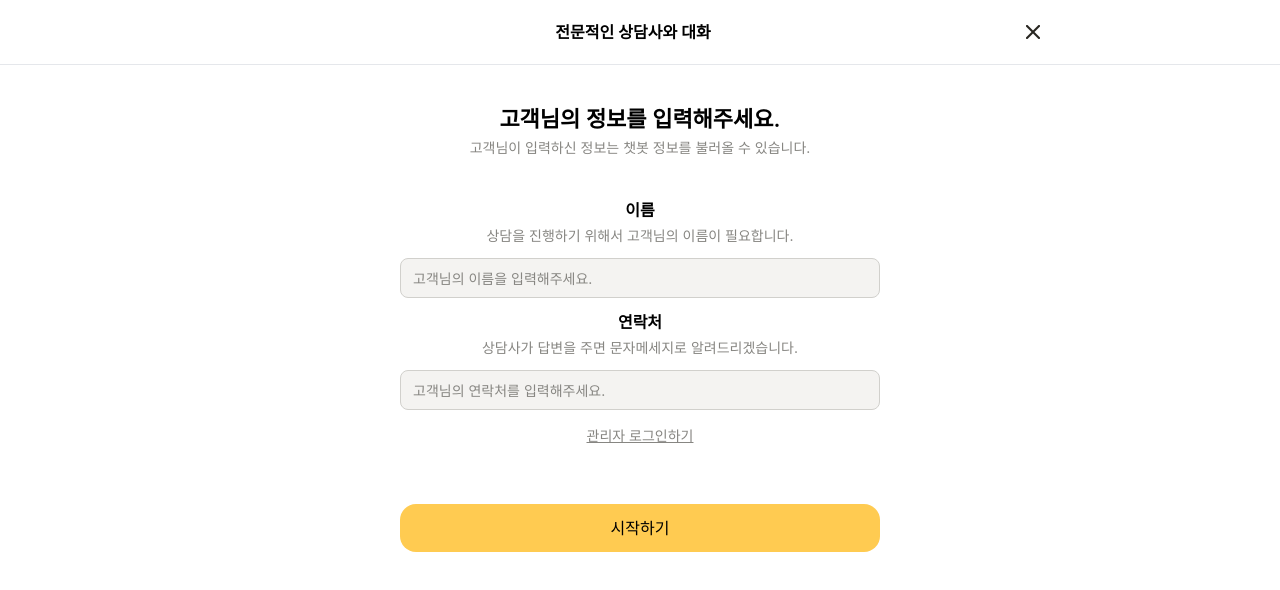
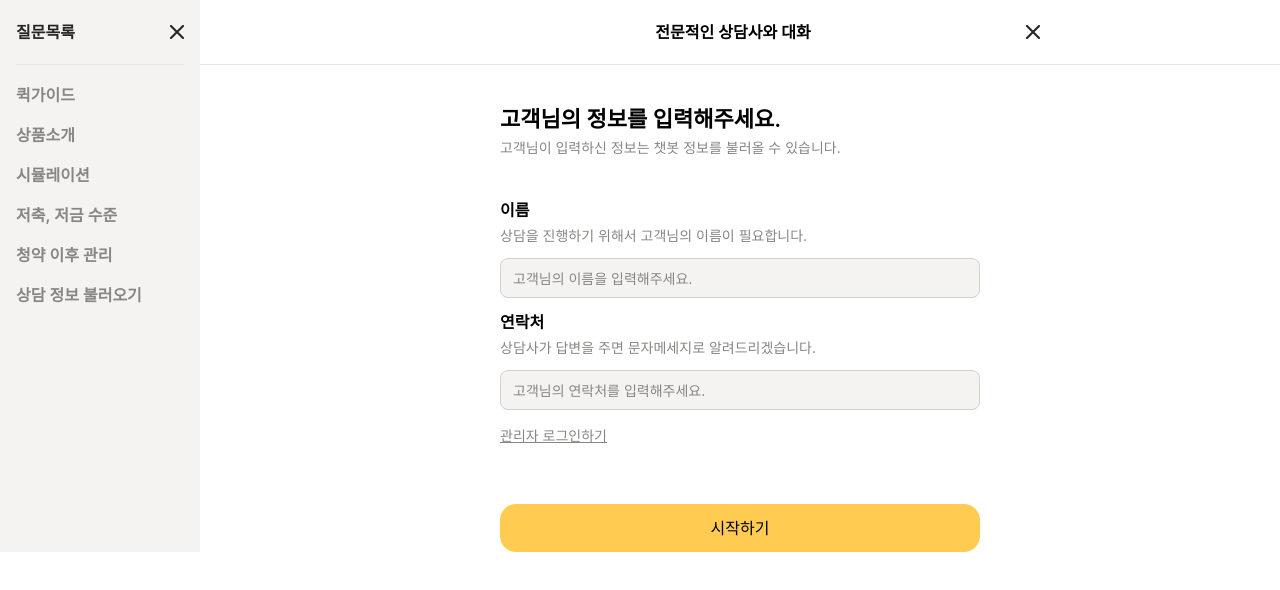
Before and after one commit to kimhyunkyuo/ChatvBot, a React (Create React App) app: page / in a window 1280 px wide. Both pictures are taken after a click on the button "시작하기". Shown: the top 590 px of the page. Built offline with nearby package versions, Linux system fonts and the light colour scheme.

Commit message:
Feat: 사이드메뉴바 UI 구현

```diff
--- a/src/App.css
+++ b/src/App.css
@@ -165,21 +165,6 @@ body {
 } */
 
 :root {
-  --colorN-1: #e70000;
-  --colorN-2: #fa7533;
-  --colorN-3: #21a549;
-  --colorN-4: #1060ff;
-  --colorN-5: #7543ff;
-  --colorN-6: #bb5abb;
-  --colorN-7: #ff8a8a;
-  --colorN-8: #e5ba00;
-  --colorN-9: #91b6ff;
-  --color-1: #ffb0b0;
-  --color-2: #fdcab0;
-  --color-3: #bbe8c9;
-  --color-4: #b5ceff;
-  --color-5: #d4c5ff;
-
   --Primary-Assistive: #ffe28a;
   --Primary-Normal: #ffcb51;
   --Primary-Strong: #fbb62d;
@@ -227,23 +212,6 @@ body {
   --Fill-Caution-Assistive: #fdc8c4;
   --Fill-Caution-Normal: #fcaca6;
   --Fill-Caution-Strong: #fa7f76;
-  --Caution-Heavy: #;
-  --Caution-Dark: #;
-  --Text-Assistive: #ffe28a;
-  --Text-Dark: #;
-  --Primary-DeepDark: #;
-  --Text-Strong: #;
-  --Text-Normal: #;
-  --Text-Heavy: #;
-  --Text-Assistive: #ffe28a;
-  --Text-Dark: #;
-  --Primary-DeepDark: #;
-  --Text-Strong: #;
-  --Text-Normal: #;
-  --Text-Heavy: #;
-  --Text-Assistive: #ffe28a;
-  --Text-Dark: #;
-  --Primary-DeepDark: #;
 }
 
 @media (prefers-reduced-motion: no-preference) {
--- a/src/components/LoginHeader.js
+++ /dev/null
@@ -1,58 +0,0 @@
-// import axios from "axios";
-import React, { useRef, useState } from "react";
-import { useNavigate } from "react-router-dom";
-import { useDispatch } from "react-redux";
-
-const Login = () => {
-  const email = useRef("");
-  const password = useRef(null);
-
-  const [myEmail, setMyEmail] = useState("");
-  const [myPassword, setMyPassword] = useState("");
-
-  return (
-    <div>
-      {/* <Navbar /> */}
-      <div className="flex h-[100vh] justify-center bg-LightMode-SectionBackground pt-[214px]">
-        <div className="h-[354px] w-[356px] rounded-md border border-Gray-scale-300 bg-white px-9 py-6">
-          <span
-            className="mb-6 flex cursor-default justify-center font-semibold"
-            style={{ fontSize: "17px" }}
-          >
-            로그인
-          </span>
-
-          <div>
-            <input
-              type="email"
-              ref={email}
-              onChange={(e) => setMyEmail(e.target.value)}
-              placeholder="이메일을 입력해주세요."
-              autoFocus
-              className="login_input_box"
-            />
-          </div>
-          <div>
-            <input
-              type="password"
-              ref={password}
-              onChange={(e) => setMyPassword(e.target.value)}
-              placeholder="비밀번호를 입력해주세요."
-              className="login_input_box my-3"
-            />
-            <div className="error_message mb-[14px] text-center text-xs font-bold text-Danger-600"></div>
-          </div>
-          <div className="mb-6 flex cursor-pointer justify-end text-xs"></div>
-
-          <div
-            className="signup_button border-primary-100 text-primary-100"
-          >
-            회원가입
-          </div>
-        </div>
-      </div>
-    </div>
-  );
-};
-
-export default Login;
--- /dev/null
+++ b/src/components/SideMenuBar.js
@@ -0,0 +1,56 @@
+import React, { useState, useEffect, useRef } from "react";
+
+const SideMenuBar = () => {
+  const [isMenuOpen, setIsMenuOpen] = useState(false);
+  const [showModal, setShowModal] = useState(false);
+  const [showSubMenus, setShowSubMenus] = useState(false);
+
+  const hamburger = process.env.PUBLIC_URL + "/hamburger.png";
+  const close_icon = process.env.PUBLIC_URL + "/close_button_14.png";
+
+  return (
+    <div className="">
+      <div
+        class={`left-0 top-0 px-2 ${
+          isMenuOpen ? "left-0 z-[20]" : "left-[-300px] z-[1]"
+        } bg-Background-Tertiary text-Text-Alternative flex h-full  max-w-[200px] flex-col duration-100 ease-in-out `}
+      >
+        <div class="relative my-5 flex h-6 items-center justify-between px-2">
+          <div
+            class="text-Text-Normal text-base font-semibold  "
+            onClick={() => {
+              setShowSubMenus(!showSubMenus);
+            }}
+          >
+            질문목록
+          </div>
+          <img src={close_icon} class="h-[14px] w-[14px]" />
+        </div>
+        <div class="px-2">
+          <hr class="mb-3" />
+        </div>
+        <div class="hover:text-Text-Normal hover:bg-Fill-Gray-Normal mb-1 flex h-[36px] w-[184px] items-center p-2 font-semibold ">
+          퀵가이드
+        </div>
+        <div class="hover:text-Text-Normal hover:bg-Fill-Gray-Normal mb-1 flex h-[36px] w-[184px] items-center p-2 font-semibold ">
+          상품소개
+        </div>
+        <div class="hover:text-Text-Normal hover:bg-Fill-Gray-Normal mb-1 flex h-[36px] w-[184px] items-center p-2 font-semibold ">
+          시뮬레이션
+        </div>
+
+        <div class="hover:text-Text-Normal hover:bg-Fill-Gray-Normal mb-1 flex h-[36px] w-[184px] items-center p-2 font-semibold ">
+          저축, 저금 수준
+        </div>
+        <div class="hover:text-Text-Normal hover:bg-Fill-Gray-Normal mb-1 flex h-[36px] w-[184px] items-center p-2 font-semibold ">
+          청약 이후 관리
+        </div>
+        <div class="hover:text-Text-Normal hover:bg-Fill-Gray-Normal mb-1 flex h-[36px] w-[184px] items-center p-2 font-semibold ">
+          상담 정보 불러오기
+        </div>
+      </div>
+    </div>
+  );
+};
+
+export default SideMenuBar;
--- a/src/pages/Login.js
+++ b/src/pages/Login.js
@@ -31,14 +31,14 @@ const Login = () => {
           <hr class="mb-10 h-1 w-full" />
           <div class="flex items-center justify-center">
             <body>
-              <div class="mb-2 text-[22px] font-semibold">
+              <div class="mb-2 flex text-[22px] font-semibold">
                 고객님의 정보를 입력해주세요.
               </div>
-              <div class="mb-10 text-sm font-normal text-[#878682]">
+              <div class="mb-10 flex text-sm font-normal text-[#878682]">
                 고객님이 입력하신 정보는 챗봇 정보를 불러올 수 있습니다.
               </div>
-              <div class="mb-1 text-base font-semibold">이름</div>
-              <div class="mb-3 text-sm font-normal text-[#878682]">
+              <div class="mb-1 flex text-base font-semibold">이름</div>
+              <div class="mb-3 flex text-sm font-normal text-[#878682]">
                 상담을 진행하기 위해서 고객님의 이름이 필요합니다.
               </div>
               <input
@@ -49,8 +49,8 @@ const Login = () => {
                 // autoFocus
                 class="h-10 w-[480px] rounded-lg border border-[#D1D0CC] bg-[#F4F3F1] p-3 text-sm font-normal text-[#878682]"
               />
-              <div class="mb-1 mt-3 text-base font-semibold">연락처</div>
-              <div class="mb-3 text-sm font-normal text-[#878682]">
+              <div class="mb-1 mt-3 flex text-base font-semibold">연락처</div>
+              <div class="mb-3 flex text-sm font-normal text-[#878682]">
                 상담사가 답변을 주면 문자메세지로 알려드리겠습니다.
               </div>
               <input
@@ -61,7 +61,7 @@ const Login = () => {
                 // autoFocus
                 class="h-10 w-[480px] rounded-lg border border-[#D1D0CC] bg-[#F4F3F1] p-3 text-sm font-normal text-[#878682]"
               />
-              <div class="mt-4 text-sm font-normal text-[#878682] underline ">
+              <div class="mt-4 flex text-sm font-normal text-[#878682] underline ">
                 관리자 로그인하기{" "}
               </div>
             </body>
--- a/src/pages/Main.js
+++ b/src/pages/Main.js
@@ -2,6 +2,7 @@
 import React, { useRef, useState } from "react";
 import { useNavigate } from "react-router-dom";
 import { useDispatch } from "react-redux";
+import SideMenuBar from "../components/SideMenuBar";
 
 const Main = () => {
   const name = useRef("");
@@ -14,9 +15,10 @@ const Main = () => {
 
   return (
     <div>
-      <div>
-        <div>
-          <div class="mx-auto flex h-[64px] w-[800px] items-center justify-between">
+      <div class="flex h-full w-full">
+        <SideMenuBar />
+        <div class="flex h-full w-full flex-col">
+          <header class="mx-auto flex h-[64px] w-[600px] items-center justify-between">
             <div></div>
             <div className="flex cursor-default items-center justify-center text-base font-semibold">
               전문적인 상담사와 대화
@@ -24,18 +26,18 @@ const Main = () => {
             <button>
               <img src={close_icon} />
             </button>
-          </div>
+          </header>
           <hr class="mb-10 h-1 w-full" />
           <div class="flex items-center justify-center">
             <body>
-              <div class="mb-2 text-[22px] font-semibold">
+              <div class="mb-2 flex text-[22px] font-semibold">
                 고객님의 정보를 입력해주세요.
               </div>
-              <div class="mb-10 text-sm font-normal text-[#878682]">
+              <div class="mb-10 flex text-sm font-normal text-[#878682]">
                 고객님이 입력하신 정보는 챗봇 정보를 불러올 수 있습니다.
               </div>
-              <div class="mb-1 text-base font-semibold">이름</div>
-              <div class="mb-3 text-sm font-normal text-[#878682]">
+              <div class="mb-1 flex text-base font-semibold">이름</div>
+              <div class="mb-3 flex text-sm font-normal text-[#878682]">
                 상담을 진행하기 위해서 고객님의 이름이 필요합니다.
               </div>
               <input
@@ -46,8 +48,8 @@ const Main = () => {
                 // autoFocus
                 class="h-10 w-[480px] rounded-lg border border-[#D1D0CC] bg-[#F4F3F1] p-3 text-sm font-normal text-[#878682]"
               />
-              <div class="mb-1 mt-3 text-base font-semibold">연락처</div>
-              <div class="mb-3 text-sm font-normal text-[#878682]">
+              <div class="mb-1 mt-3 flex text-base font-semibold">연락처</div>
+              <div class="mb-3 flex text-sm font-normal text-[#878682]">
                 상담사가 답변을 주면 문자메세지로 알려드리겠습니다.
               </div>
               <input
@@ -58,7 +60,7 @@ const Main = () => {
                 // autoFocus
                 class="h-10 w-[480px] rounded-lg border border-[#D1D0CC] bg-[#F4F3F1] p-3 text-sm font-normal text-[#878682]"
               />
-              <div class="mt-4 text-sm font-normal text-[#878682] underline ">
+              <div class="mt-4 flex text-sm font-normal text-[#878682] underline ">
                 관리자 로그인하기{" "}
               </div>
             </body>
```
Also changed, not shown: public/hamburger.png (added).
